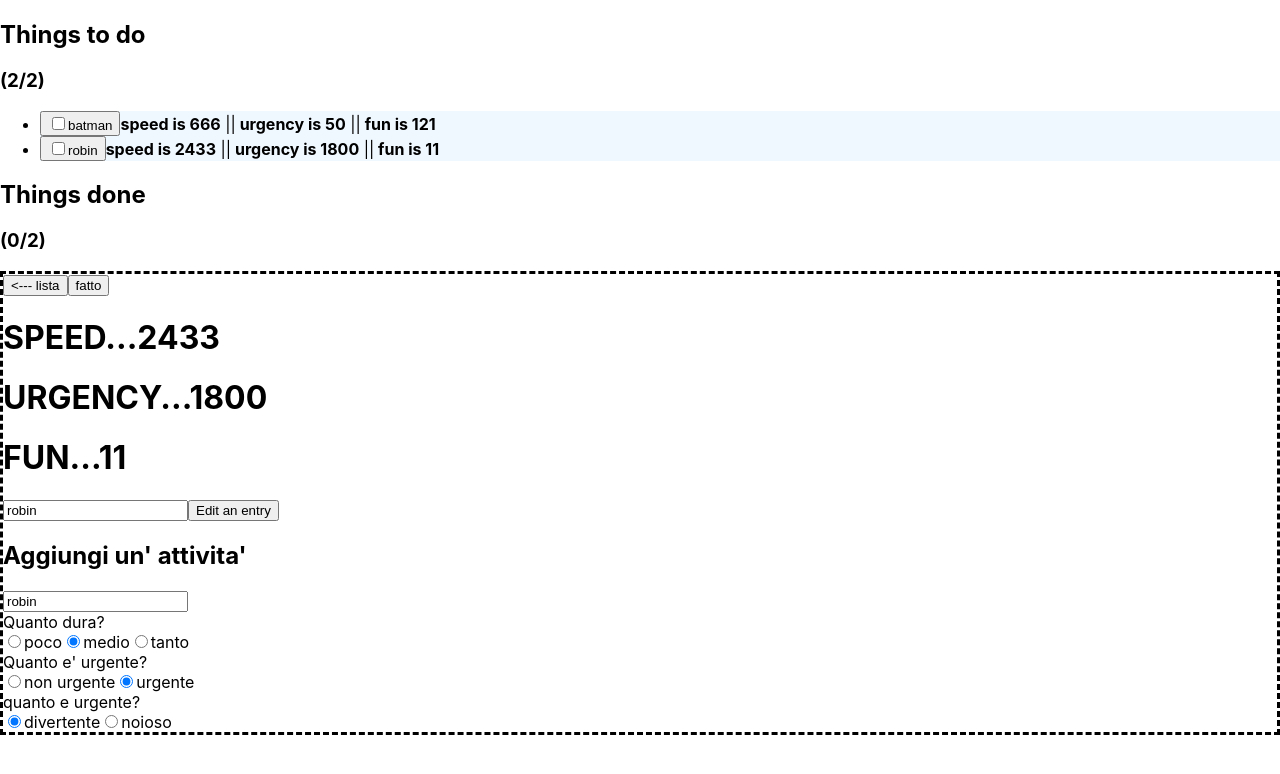
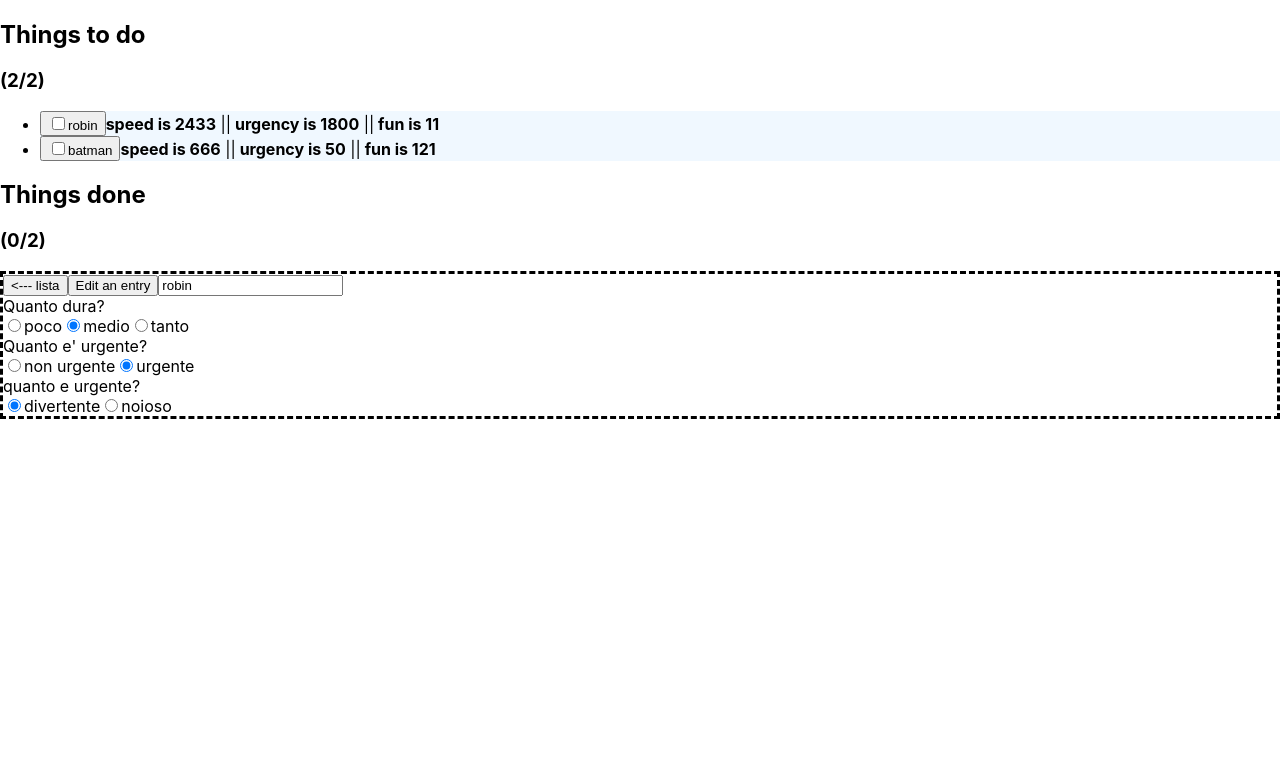
Before and after one commit to MarcoMaz/renato-do-list, a React (Create React App) app: page / in a window 1280 px wide. Both pictures are taken after a click on the button "robin". Shown: the top 774 px of the page. Built offline with nearby package versions, Linux system fonts and the light colour scheme.

Commit message:
fix( logic ): fix logic and addtask optional heading

```diff
--- a/src/App.tsx
+++ b/src/App.tsx
@@ -33,11 +33,13 @@ function App() {
   const [newItemText, setItemText] = useState('');
   const [newSpeed, setSpeed] = useState(30);
   const [newUrgency, setUrgency] = useState(50);
-  const [newFun, setFun] = useState(0);
+  const [newFun, setFun] = useState(11);
 
   const [editIndex, setEditIndex] = useState(0);
 
   const [showAddTask, setShowAddTask] = useState(false);
+
+  const [modifyTask, setModifyTask] = useState(false);
 
   return (
     <Provider store={store}>
@@ -53,6 +55,7 @@ function App() {
             setEditIndex={setEditIndex}
             setShowAddTask={setShowAddTask}
             setItemText={setItemText}
+            setModifyTask={setModifyTask}
           />
           <ThingsDone
             numberOfThingsDone={numberOfThingsDone}
@@ -78,6 +81,8 @@ function App() {
               setSpeed={setSpeed}
               setUrgency={setUrgency}
               setFun={setFun}
+              modifyTask={modifyTask}
+              setModifyTask={setModifyTask}
             />
           )}
         </div>
--- a/src/components/AddTask.tsx
+++ b/src/components/AddTask.tsx
@@ -16,11 +16,13 @@ interface AddTaskProps {
   speed: number;
   urgency: number;
   fun: number;
+  modifyTask: boolean;
   setItemText: (event: string) => void;
   setShowCreateNew: (event: boolean) => void;
   setSpeed: (event: number) => void;
   setUrgency: (event: number) => void;
   setFun: (event: number) => void;
+  setModifyTask: (event: boolean) => void;
 }
 
 const AddTask: FunctionComponent<AddTaskProps> = ({
@@ -29,11 +31,13 @@ const AddTask: FunctionComponent<AddTaskProps> = ({
   speed,
   urgency,
   fun,
+  modifyTask,
   setItemText,
   setShowCreateNew,
   setSpeed,
   setUrgency,
   setFun,
+  setModifyTask,
 }) => {
   const dispatch = useAppDispatch();
 
@@ -49,7 +53,11 @@ const AddTask: FunctionComponent<AddTaskProps> = ({
       }),
     );
     setItemText('');
+    setSpeed(30);
+    setUrgency(50);
+    setFun(11);
     setShowCreateNew(false);
+    setModifyTask(false);
   };
 
   const handleClick = () => {
@@ -58,6 +66,7 @@ const AddTask: FunctionComponent<AddTaskProps> = ({
     );
     setItemText('');
     setShowCreateNew(false);
+    setModifyTask(false);
   };
 
   const handleChange = (e: { target: { value: string } }) => {
@@ -70,25 +79,33 @@ const AddTask: FunctionComponent<AddTaskProps> = ({
     setFun(11);
     setItemText('');
     setShowCreateNew(false);
+    setModifyTask(false);
   };
 
   return (
     <form className="AddTask" onSubmit={onSubmit}>
+      {/* Both */}
       <Button type="button" label="<--- lista" onClick={goBack} />
+      {!modifyTask ? (
         <Button type="submit" label="fatto" isDisabled={!itemText} />
-      <h1>SPEED...{speed}</h1>
-      <h1>URGENCY...{urgency}</h1>
-      <h1>FUN...{fun}</h1>
-      <input type="text" onChange={handleChange} value={itemText} />
+      ) : (
         <button type="button" onClick={handleClick}>
           Edit an entry
         </button>
+      )}
+      {!modifyTask ? (
+        <>
           <h2>Aggiungi un&apos; attivita&apos;</h2>
           <InputText
             itemText={itemText}
             setItemText={setItemText}
             placeholder="Cosa devi fare? Scrivilo qui"
           />
+        </>
+      ) : (
+        <input type="text" onChange={handleChange} value={itemText} />
+      )}
+      {/* Both */}
       <Speed speed={speed} setSpeed={setSpeed} />
       <Urgency urgency={urgency} setUrgency={setUrgency} />
       <Fun fun={fun} setFun={setFun} />
--- a/src/components/Task.tsx
+++ b/src/components/Task.tsx
@@ -18,6 +18,7 @@ interface TaskProps {
   setEditIndex?: (event: number) => void;
   setShowAddTask?: (event: boolean) => void;
   setItemText?: (event: string) => void;
+  setModifyTask?: (event: boolean) => void;
 }
 
 const Task: FunctionComponent<TaskProps> = ({
@@ -33,6 +34,7 @@ const Task: FunctionComponent<TaskProps> = ({
   setEditIndex,
   setShowAddTask,
   setItemText,
+  setModifyTask,
 }) => {
   const dispatch = useAppDispatch();
 
@@ -54,6 +56,9 @@ const Task: FunctionComponent<TaskProps> = ({
     }
     if (fun && setFun) {
       setFun(fun);
+    }
+    if (setModifyTask) {
+      setModifyTask(true);
     }
   };
 
--- a/src/components/ThingsTodo.tsx
+++ b/src/components/ThingsTodo.tsx
@@ -14,6 +14,7 @@ interface ThingsTodoProps {
   tasks: taskProps[];
   setShowAddTask: (event: boolean) => void;
   setItemText: (event: string) => void;
+  setModifyTask: (event: boolean) => void;
 }
 
 const ThingsTodo: FunctionComponent<ThingsTodoProps> = ({
@@ -26,6 +27,7 @@ const ThingsTodo: FunctionComponent<ThingsTodoProps> = ({
   setEditIndex,
   setShowAddTask,
   setItemText,
+  setModifyTask,
 }) => {
   const counter = `${numberOfThingsTodo}/${numberOfThingsTotal}`;
 
@@ -55,6 +57,7 @@ const ThingsTodo: FunctionComponent<ThingsTodoProps> = ({
                 label={label}
                 setShowAddTask={setShowAddTask}
                 setItemText={setItemText}
+                setModifyTask={setModifyTask}
               />
             );
           })}
--- a/src/state/taskSlice.ts
+++ b/src/state/taskSlice.ts
@@ -24,7 +24,7 @@ const initialState: taskProps[] = [
     speed: 666,
     urgency: 50,
     fun: 121,
-    total: 4,
+    total: 837,
     isClicked: false,
   },
   {
@@ -34,7 +34,7 @@ const initialState: taskProps[] = [
     speed: 2433,
     urgency: 1800,
     fun: 11,
-    total: 3,
+    total: 4244,
     isClicked: false,
   },
 ];
```
Lines whose indentation alone changed are shown as unchanged.
